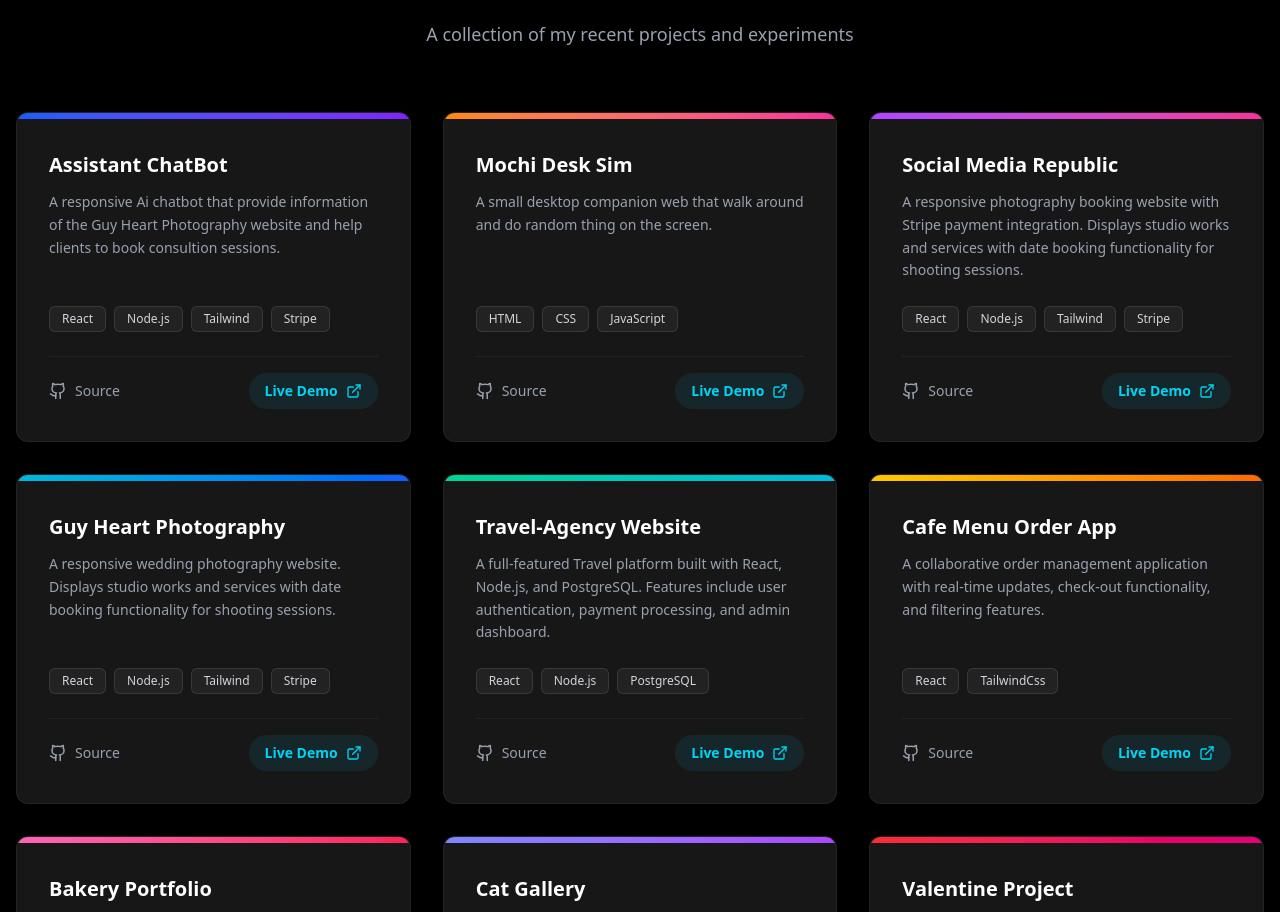
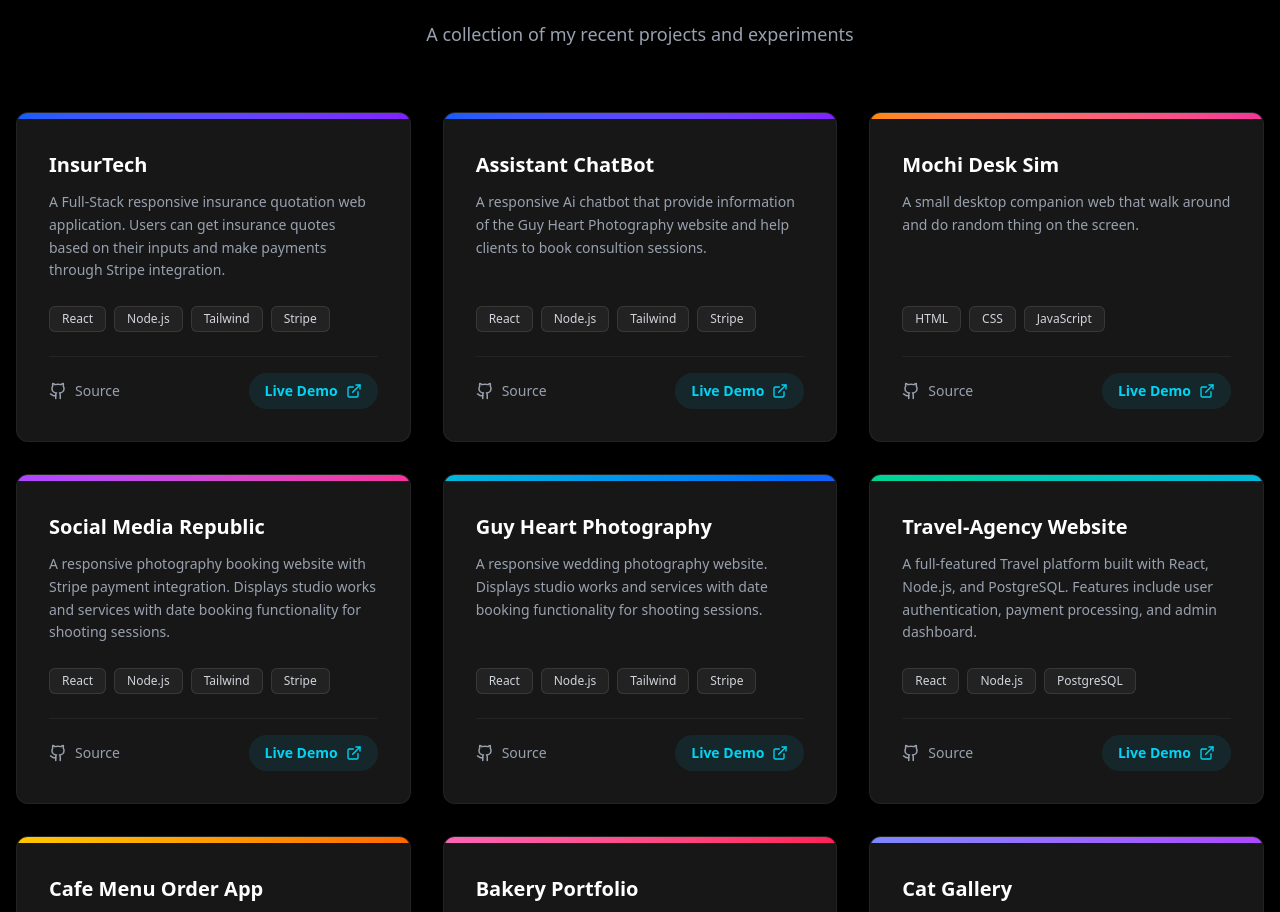
Before and after one commit to Lin18210/Lin_Portfolio, a React (Vite) app in the folder my_portfolio/: page / in a window 1280 px wide. Shown: the part 2336-3248 px from the top of the page. Built offline with nearby package versions, Linux system fonts and the light colour scheme.

Commit message:
new project

```diff
--- a/my_portfolio/package.json
+++ b/my_portfolio/package.json
@@ -12,6 +12,7 @@
   "dependencies": {
     "@tailwindcss/vite": "^4.1.17",
     "framer-motion": "^12.23.26",
+    "image-size": "^2.0.2",
     "lucide-react": "^0.555.0",
     "react": "^19.2.0",
     "react-dom": "^19.2.0",
--- a/my_portfolio/src/App.jsx
+++ b/my_portfolio/src/App.jsx
@@ -70,6 +70,14 @@
   };
 
   const projects = [
+    {
+      title: "InsurTech",
+      description: "A Full-Stack responsive insurance quotation web application. Users can get insurance quotes based on their inputs and make payments through Stripe integration.",
+      technologies: ["React", "Node.js", "Tailwind", "Stripe"],
+      githubUrl: "https://github.com/Lin18210/InsurTech",
+      liveUrl: "https://insur-tech.vercel.app/",
+      gradient: "from-blue-600 to-violet-600"
+    },
     {
       title: "Assistant ChatBot",
       description: "A responsive Ai chatbot that provide information of the Guy Heart Photography website and help clients to book consultion sessions.",
@@ -614,6 +622,7 @@
           100% { transform: translateX(100%); }
         }
       `}</style>
+
     </div>
   );
 }
```
Also changed, not shown: 1 other file (tests, documents, lock files or other folders).
